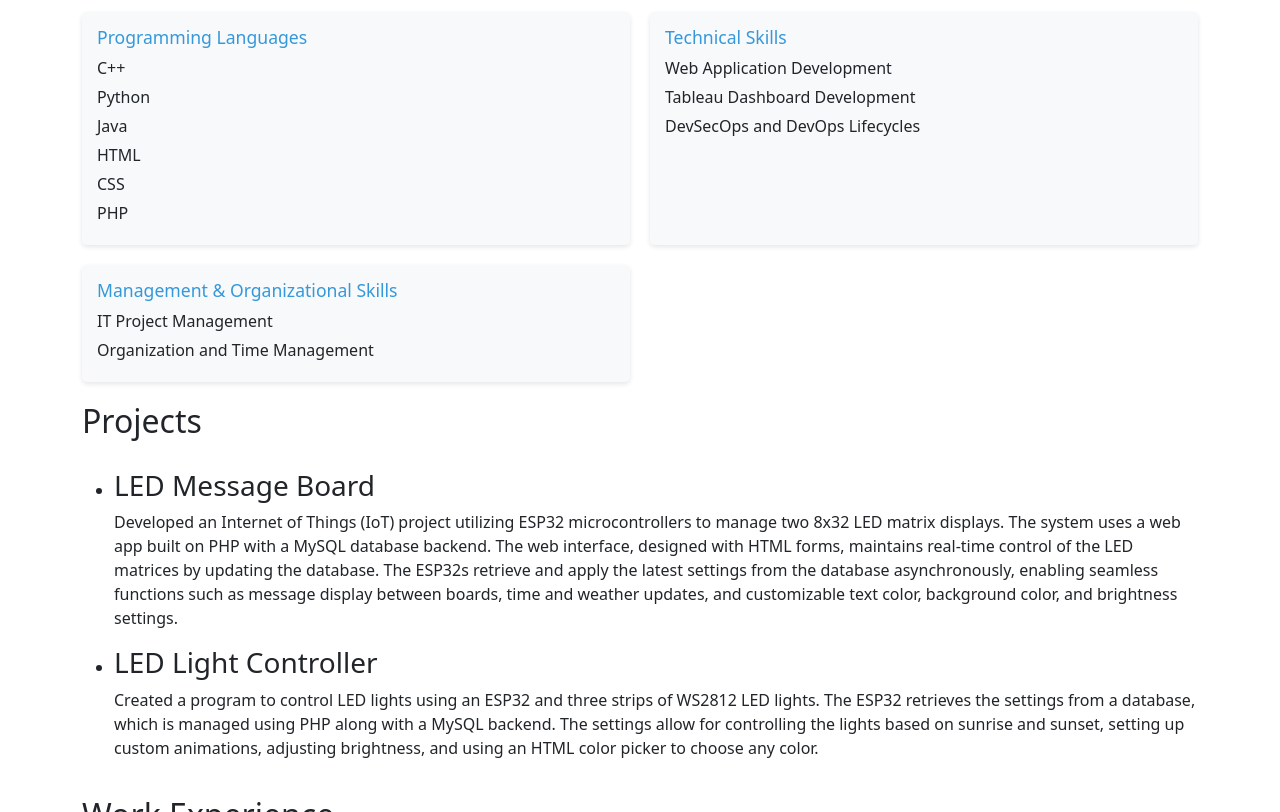
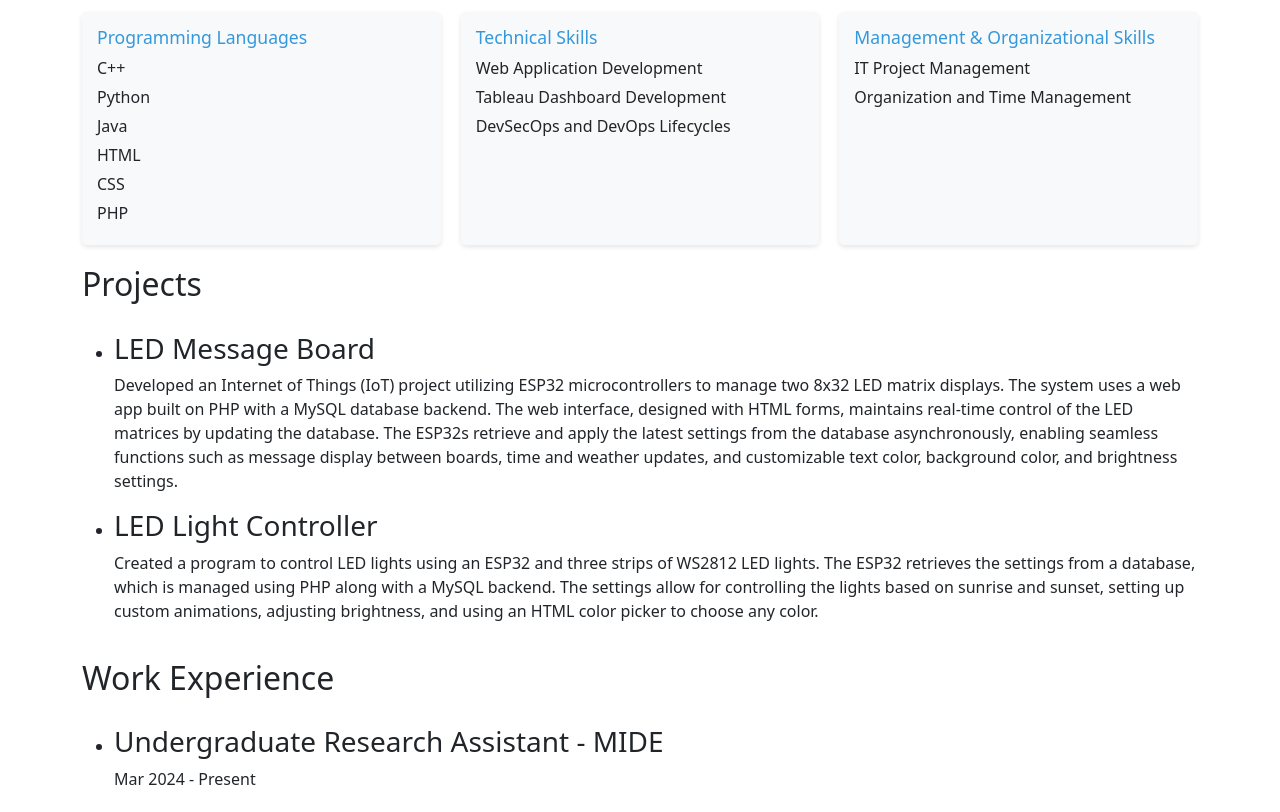
Before and after one commit to ardhf/CS490WD, a plain HTML site: page index.html in a window 1280 px wide. Shown: the part 1273-2085 px from the top of the page. Drawn offline with nearby package versions, Linux system fonts and the light colour scheme.

Commit message:
Update style.css

```diff
--- a/style.css
+++ b/style.css
@@ -23,7 +23,7 @@
 /* displays all of the skills in a grid-like format */
 .skills-grid {
 	display: grid;
-	grid-template-columns: repeat(auto-fill, minmax(400px, 1fr)); /* allows the  grid pieces to be side by side and take up as much space as the body*/
+	grid-template-columns: repeat(auto-fill, minmax(25%, 1fr)); /* allows the  grid pieces to be side by side and take up as much space as the body*/
 	gap: 20px;
 	margin-top: 15px;
 }
```
